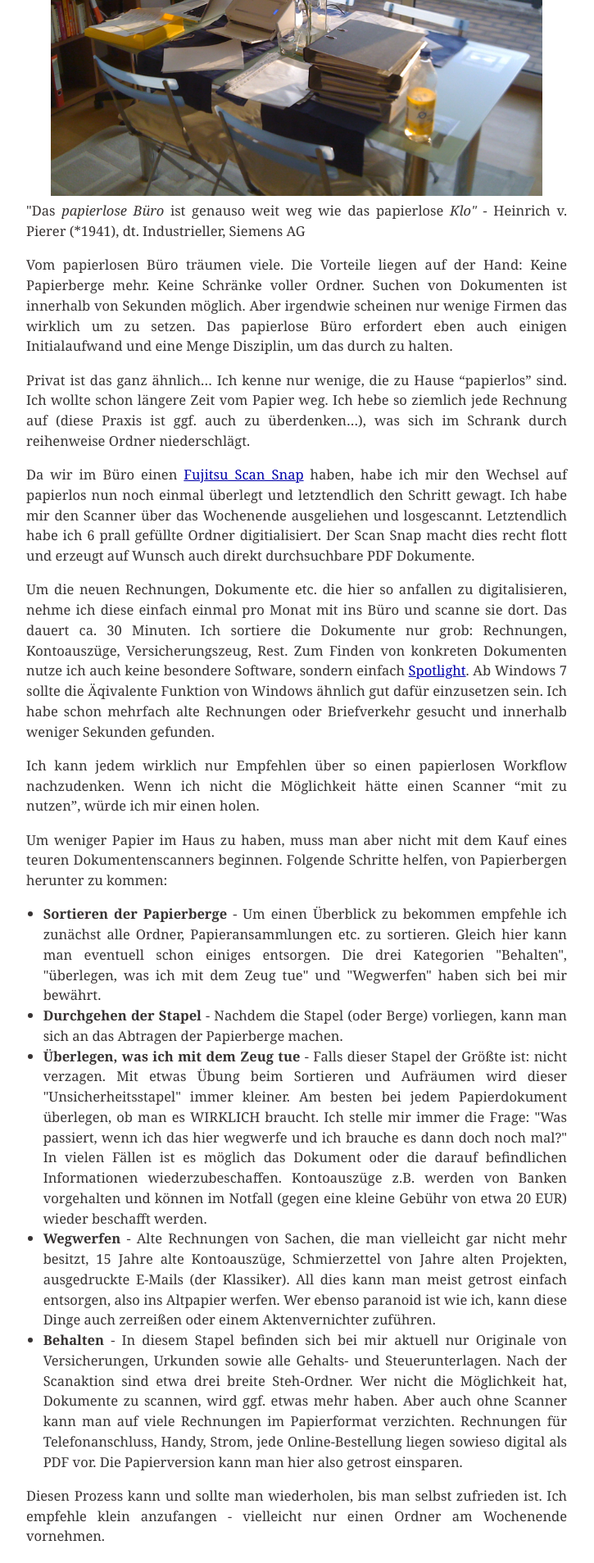
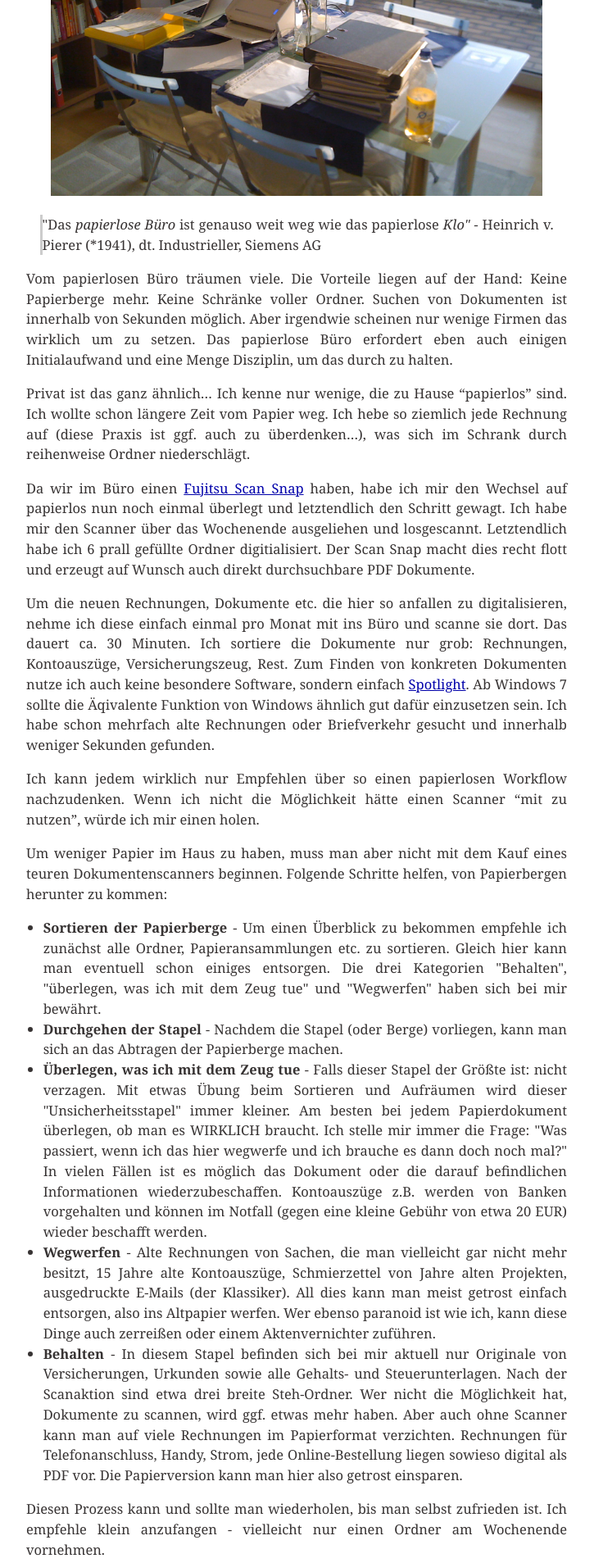
Before and after one commit to hvolkmer/website-wiw, a Jekyll site: the page built from _posts/2010-03-10-weniger-papier.markdown, in a window 1280 px wide. Shown: the part 349-2256 px from the top of the page at 82% size, without its empty margins (278-1003 px from the left). Built offline with Jekyll 4.4.1, drawn with Linux system fonts in a browser that asks for light colours; Markdown is read by kramdown in place of the engine named in the settings; comment, search, counter and statistics services are not loaded.

Commit message:
Blockquote style

```diff
--- a/css/screen.css
+++ b/css/screen.css
@@ -190,6 +190,11 @@ ul.posts {
       border: none;
     }
 
+
+  #post blockquote {
+     margin: 1em;
+     border-left: 0.2em solid #ccc;
+   }
   /* terminal */
 
   #post pre.terminal {
```
